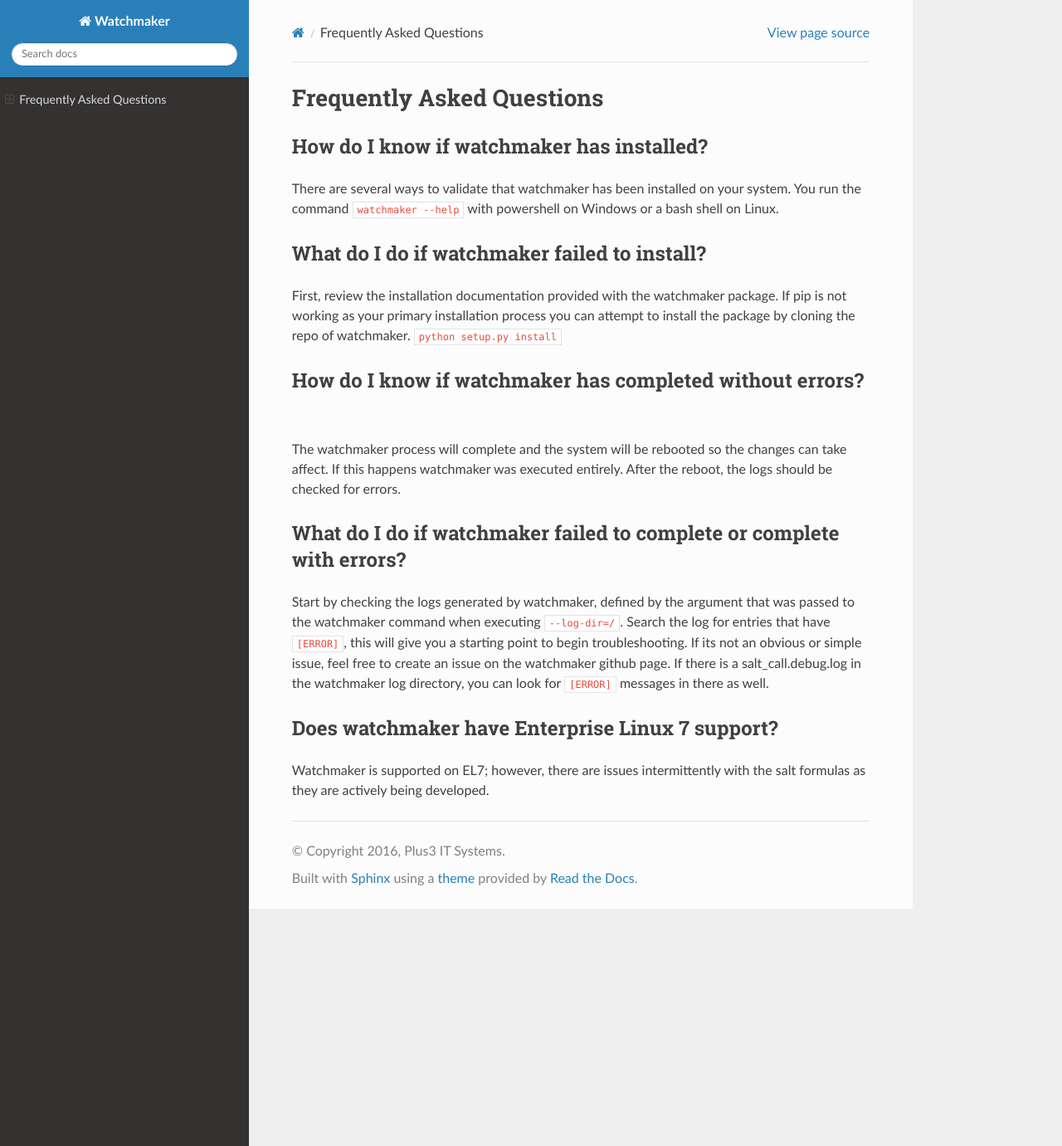
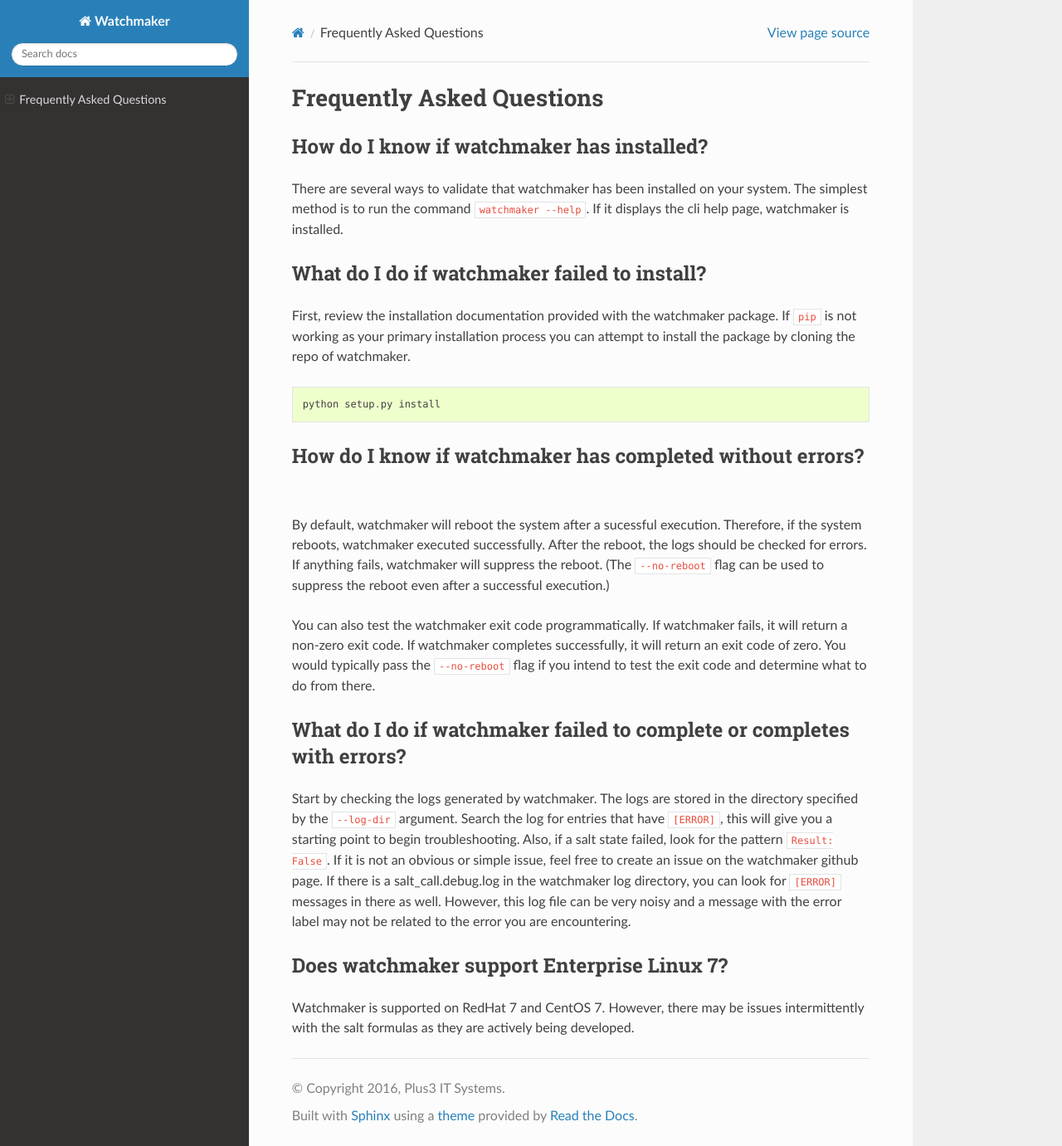
Before and after one commit to plus3it/watchmaker, a Sphinx documentation site: the page built from docs/faq.md, in a window 1280 px wide and 1381 px high. Shown: the whole window at 83% size. Built offline with Sphinx 7.4.7 and the Read the Docs theme 2.0.0, drawn with Linux system fonts in a browser that asks for light colours.

Commit message:
Adds details to faq

````diff
--- a/docs/faq.md
+++ b/docs/faq.md
@@ -1,40 +1,48 @@
 # Frequently Asked Questions
 
-#### How do I know if watchmaker has installed?
+## How do I know if watchmaker has installed?
 
-There are several ways to validate that watchmaker has been installed on
-your system. You run the command `watchmaker --help` with powershell on
-Windows or a bash shell on Linux.
+There are several ways to validate that watchmaker has been installed on your
+system. The simplest method is to run the command `watchmaker --help`. If it
+displays the cli help page, watchmaker is installed.
 
+## What do I do if watchmaker failed to install?
 
-#### What do I do if watchmaker failed to install?
+First, review the installation documentation provided with the watchmaker
+package. If `pip` is not working as your primary installation process you can
+attempt to install the package by cloning the repo of watchmaker.
 
-First, review the installation documentation provided with the
-watchmaker package. If pip is not working as your primary installation
-process you can attempt to install the package by cloning the repo of
-watchmaker.
-```python setup.py install```
+```
+python setup.py install
+```
 
+## How do I know if watchmaker has completed without errors?
 
-#### How do I know if watchmaker has completed without errors?
+By default, watchmaker will reboot the system after a sucessful execution.
+Therefore, if the system reboots, watchmaker executed successfully. After the
+reboot, the logs should be checked for errors. If anything fails, watchmaker
+will suppress the reboot. (The `--no-reboot` flag can be used to suppress the
+reboot even after a successful execution.)
 
-The watchmaker process will complete and the system will be rebooted so
-the changes can take affect. If this happens watchmaker was executed
-entirely. After the reboot, the logs should be checked for errors.
+You can also test the watchmaker exit code programmatically. If watchmaker
+fails, it will return a non-zero exit code. If watchmaker completes
+successfully, it will return an exit code of zero. You would typically pass the
+`--no-reboot` flag if you intend to test the exit code and determine what to do
+from there.
 
+## What do I do if watchmaker failed to complete or completes with errors?
 
-#### What do I do if watchmaker failed to complete or complete with errors?
+Start by checking the logs generated by watchmaker. The logs are stored in the
+directory specified by the `--log-dir` argument. Search the log for entries
+that have `[ERROR]`, this will give you a starting point to begin
+troubleshooting. Also, if a salt state failed, look for the pattern
+`Result: False`. If it is not an obvious or simple issue, feel free to create
+an issue on the watchmaker github page. If there is a salt_call.debug.log in
+the watchmaker log directory, you can look for `[ERROR]` messages in there as
+well. However, this log file can be very noisy and a message with the error
+label may not be related to the error you are encountering.
 
-Start by checking the logs generated by watchmaker, defined by the
-argument that was passed to the watchmaker command when executing
-`--log-dir=/`. Search the log for entries that have `[ERROR]`, this will
-give you a starting point to begin troubleshooting. If its not an
-obvious or simple issue, feel free to create an issue on the watchmaker
- github page. If there is a salt_call.debug.log in the watchmaker log
-directory, you can look for `[ERROR]` messages in there as well.
+## Does watchmaker support Enterprise Linux 7?
 
-
-#### Does watchmaker have Enterprise Linux 7 support?
-
-Watchmaker is supported on EL7; however, there are issues intermittently
-with the salt formulas as they are actively being developed.
+Watchmaker is supported on RedHat 7 and CentOS 7. However, there may be issues
+intermittently with the salt formulas as they are actively being developed.
````
